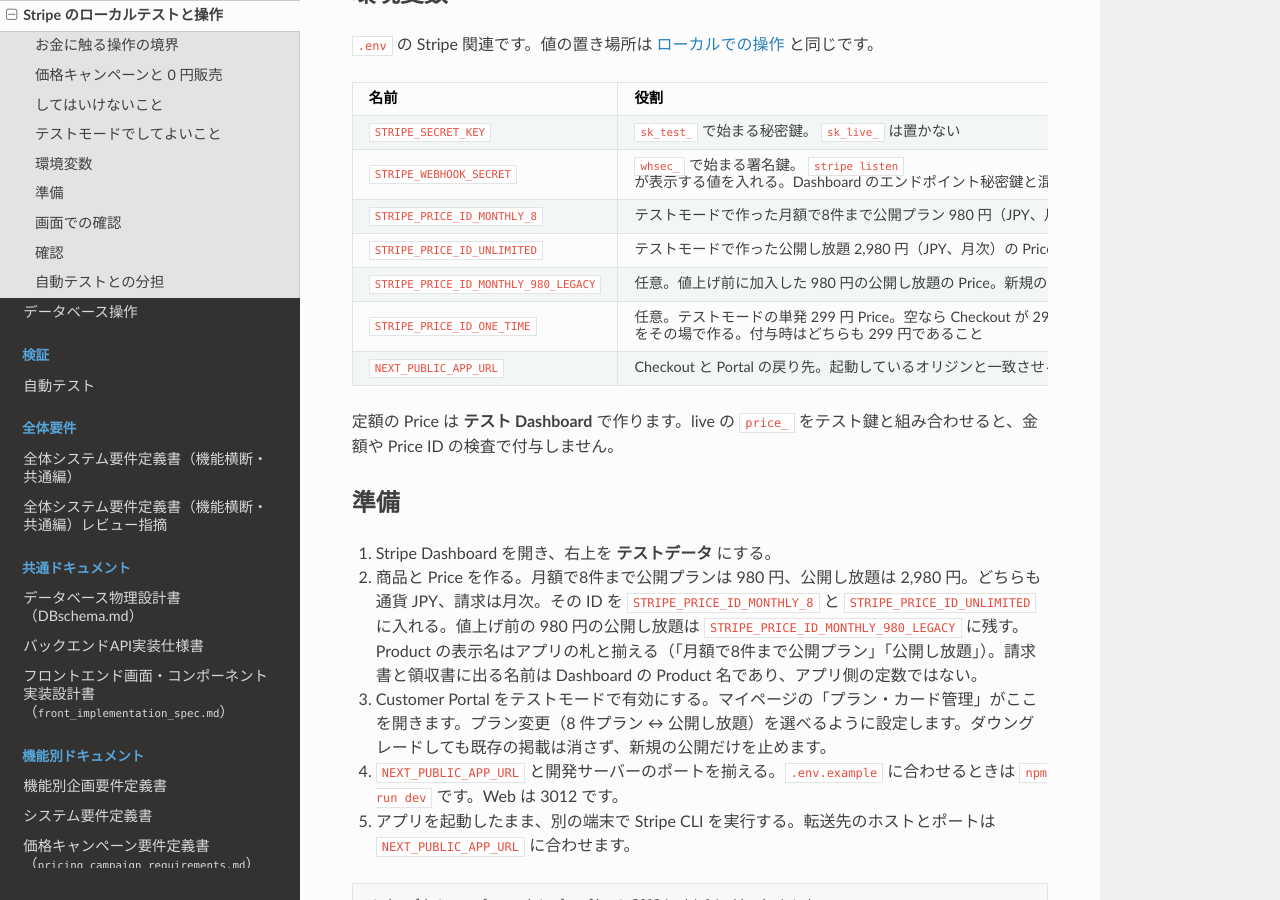
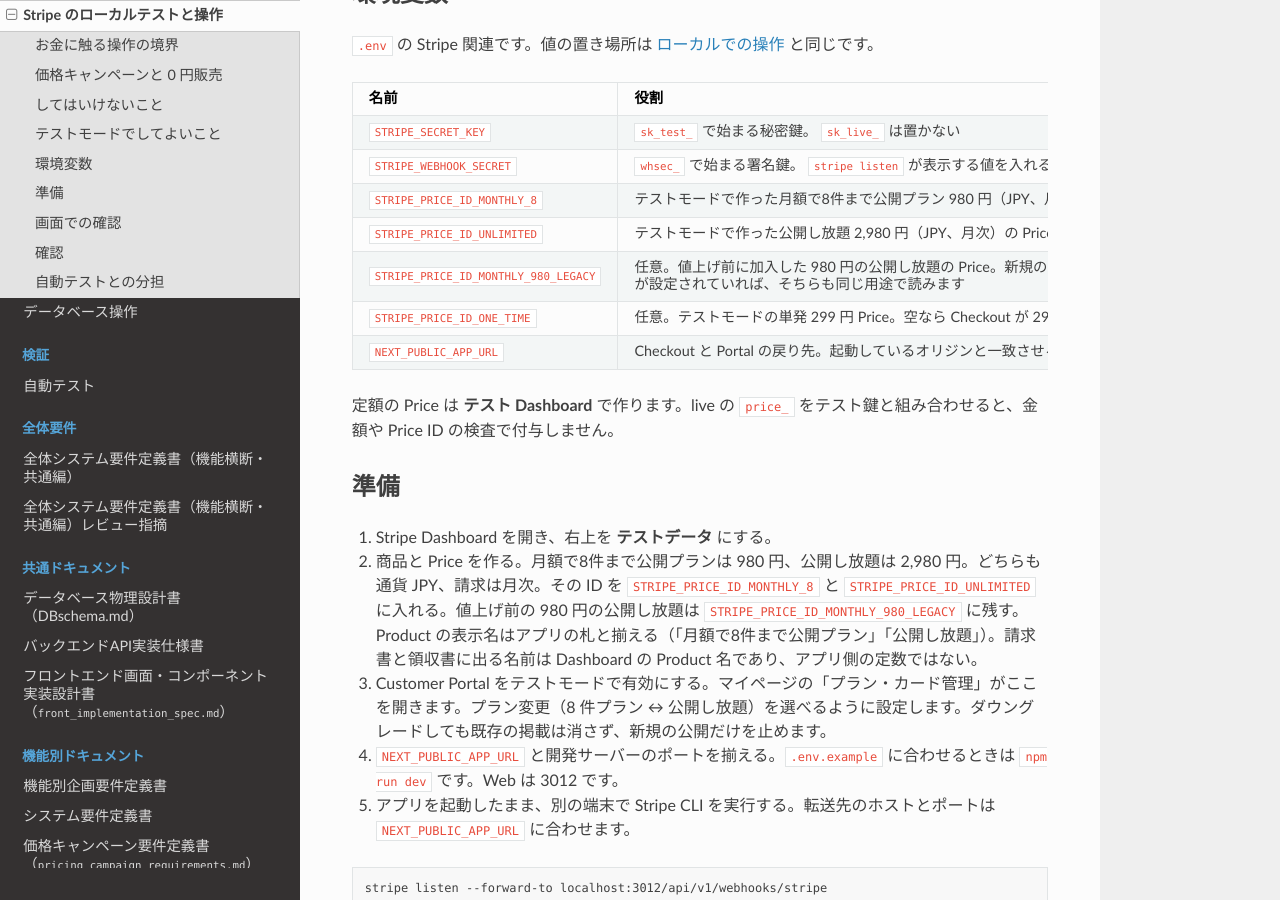
Before and after one commit to HirofumiSato/EventKreater, a Sphinx documentation site: the page built from docs/stripe.rst, in a window 1280 px wide and 900 px high, scrolled down 2619 px. Built offline with Sphinx 7.4.7 and the Read the Docs theme 3.1.0, drawn with Linux system fonts in a browser that asks for light colours.

Commit message:
Stripe の旧 Price 環境変数の別名を docs と .env.example に書く
Co-authored-by: Cursor <cursoragent@cursor.com>

```diff
--- a/docs/deploy.rst
+++ b/docs/deploy.rst
@@ -261,7 +261,7 @@ web と flyer は別アプリにします。flyer は公開ポートを持たず
      - 公開し放題の Price ID
    * - ``STRIPE_PRICE_ID_MONTHLY_980_LEGACY``
      - 任意
-     - 値上げ前に加入した 980 円の公開し放題の Price ID。既存契約の検証だけに使います
+     - 値上げ前に加入した 980 円の公開し放題の Price ID。既存契約の検証だけに使います。名前を変える前の ``STRIPE_PRICE_ID_MONTHLY_980`` も同じ用途で読みます
    * - ``STRIPE_PRICE_ID_ONE_TIME``
      - 必須
      - 単発の Price ID
--- a/docs/local.rst
+++ b/docs/local.rst
@@ -53,7 +53,7 @@
    * - ``STRIPE_PRICE_ID_UNLIMITED``
      - 公開し放題 2,980 円の Price ID（ ``price_`` で始まる）。テストモードで作る
    * - ``STRIPE_PRICE_ID_MONTHLY_980_LEGACY``
-     - 任意。値上げ前に加入した 980 円の公開し放題の Price ID。既存契約の検証だけに使う
+     - 任意。値上げ前に加入した 980 円の公開し放題の Price ID。既存契約の検証だけに使う。名前を変える前の ``STRIPE_PRICE_ID_MONTHLY_980`` も同じ用途で読みます
    * - ``STRIPE_PRICE_ID_ONE_TIME``
      - 任意。単発 299 円の Price ID。空なら Checkout が 299 円の ``price_data`` を作る
    * - ``NEXT_PUBLIC_APP_URL``
--- a/docs/stripe.rst
+++ b/docs/stripe.rst
@@ -131,7 +131,7 @@ Stripe のローカルテストと操作
    * - ``STRIPE_PRICE_ID_UNLIMITED``
      - テストモードで作った公開し放題 2,980 円（JPY、月次）の Price ID
    * - ``STRIPE_PRICE_ID_MONTHLY_980_LEGACY``
-     - 任意。値上げ前に加入した 980 円の公開し放題の Price。新規の申込には使わず、既存契約の検証だけに使う
+     - 任意。値上げ前に加入した 980 円の公開し放題の Price。新規の申込には使わず、既存契約の検証だけに使う。名前を変える前の ``STRIPE_PRICE_ID_MONTHLY_980`` が設定されていれば、そちらも同じ用途で読みます
    * - ``STRIPE_PRICE_ID_ONE_TIME``
      - 任意。テストモードの単発 299 円 Price。空なら Checkout が 299 円の ``price_data`` をその場で作る。付与時はどちらも 299 円であること
    * - ``NEXT_PUBLIC_APP_URL``
```
Also changed, not shown: 1 other file.
